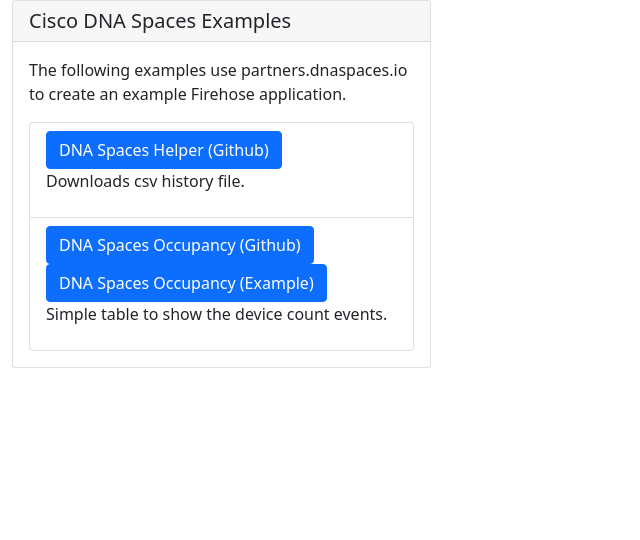
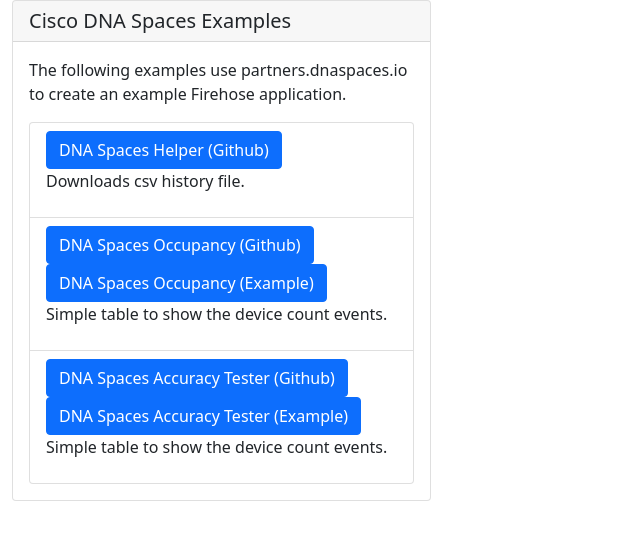
Before and after one commit to leigh-jewell/dnas_examples, a plain HTML site: page index.html in a window 1280 px wide. Shown: the whole page, without its empty margins (0-640 px from the left). Drawn offline with nearby package versions, Linux system fonts and the light colour scheme.

Commit message:
Accuracy Tester

```diff
--- a/index.html
+++ b/index.html
@@ -29,7 +29,11 @@
                                           <a class="btn btn-primary" href="https://github.com/leigh-jewell/dnaspaces_occupancy" target="_blank" role="button">DNA Spaces Occupancy (Github)</a>
                                           <a class="btn btn-primary" href="https://dnaspaces_occupancy.thehotdesk.com.au" target="_blank" role="button">DNA Spaces Occupancy (Example)</a>
                                           <p>Simple table to show the device count events.</p>
-
+                                      </li>
+                                      <li class="list-group-item">
+                                          <a class="btn btn-primary" href="https://github.com/leigh-jewell/dnaspaces_tester" target="_blank" role="button">DNA Spaces Accuracy Tester (Github)</a>
+                                          <a class="btn btn-primary" href="https://accuracy.thehotdesk.com.au" target="_blank" role="button">DNA Spaces Accuracy Tester (Example)</a>
+                                          <p>Simple table to show the device count events.</p>
                                       </li>
                                 </ul>
                             </div>
```
